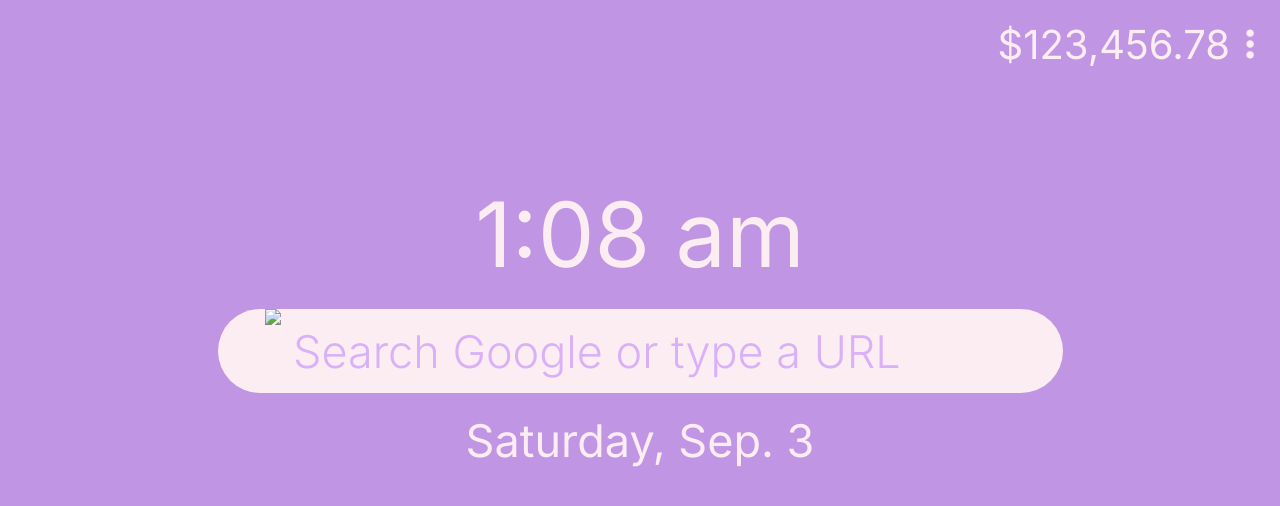
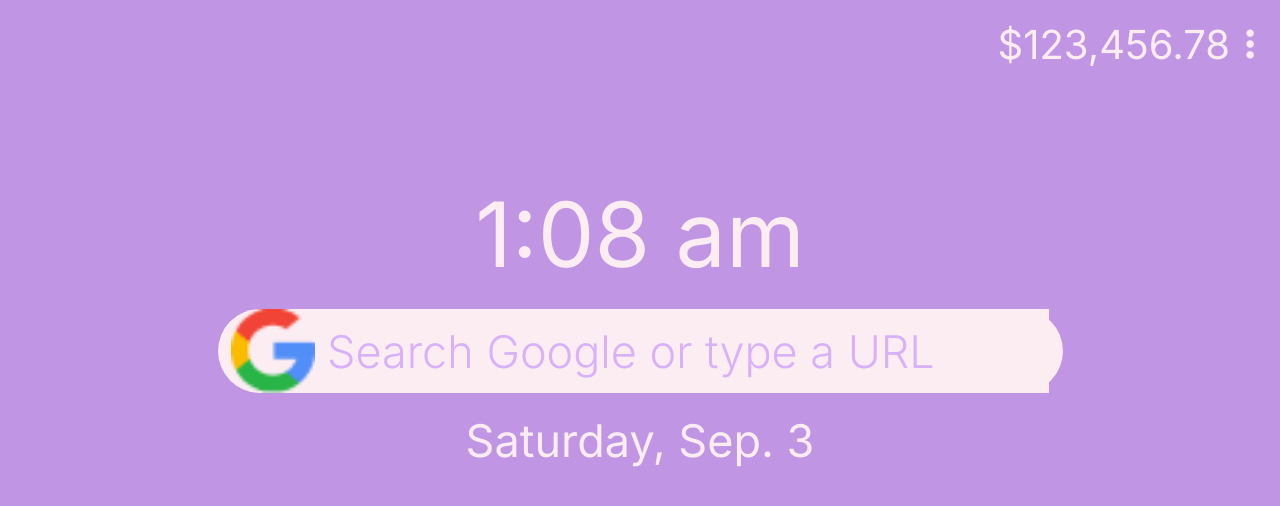
Before and after one commit to tabgender/tabgender.github.io, a plain HTML site: page index.html in a window 1280 px wide. Drawn offline with Linux system fonts and the light colour scheme.

Commit message:
Fixed Google icon

```diff
--- a/index.html
+++ b/index.html
@@ -34,7 +34,7 @@
   <div id="search-wrapper">
     <div id="search-bar">
 
-      <img src="resources/google-icon.png" id="google_icon" />
+      <img src="resources/google_icon.png" id="google_icon" />
 
       <form action="https://www.google.com/search" method="get">
         <input id="search-form" type="text" placeholder="Search Google or type a URL" name="q" />
```
